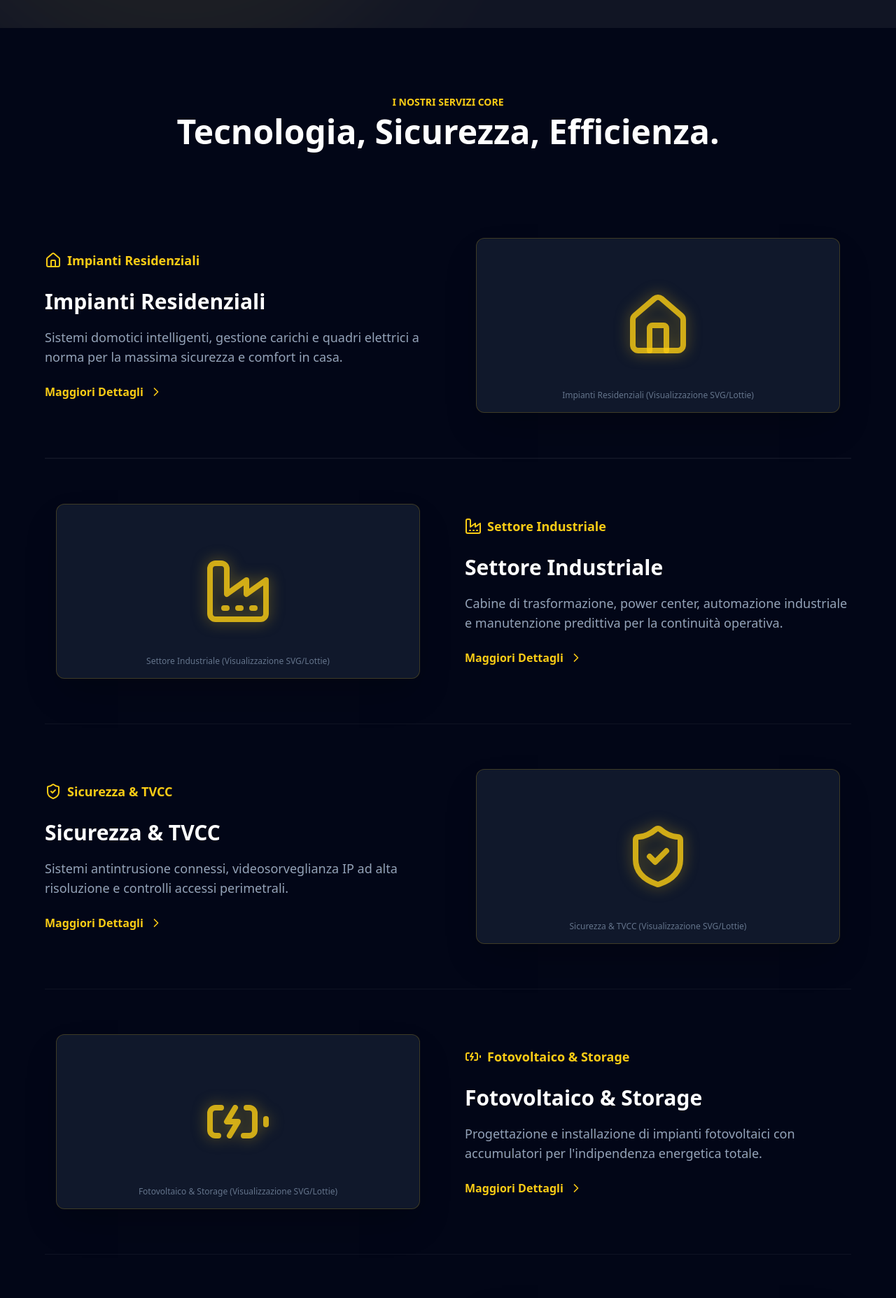
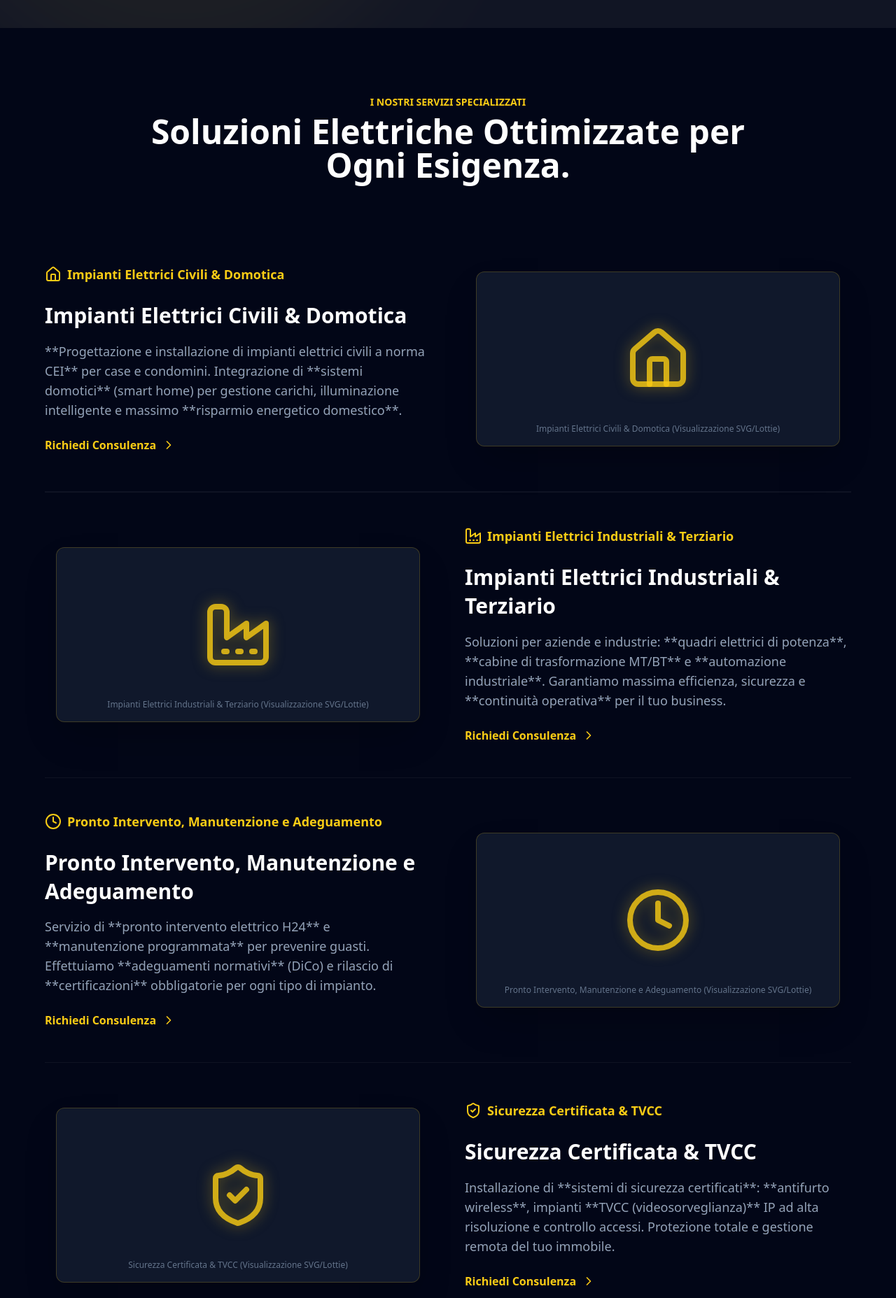
Before and after one commit to maxdesigner94/LandingPage1, a React (Vite) app: page / in a window 1280 px wide. Shown: the part 760-2615 px from the top of the page at 70% size. Built offline with nearby package versions, Linux system fonts and the light colour scheme; grey boxes are pictures that could not be loaded.

Commit message:
Update App.jsx

```diff
--- a/src/App.jsx
+++ b/src/App.jsx
@@ -237,7 +237,7 @@ const ServiceZigZagVisualItem = ({ icon: Icon, title, desc, reverse, delay }) =>
              <h3 className="text-3xl font-bold text-white leading-snug">{title}</h3>
              <p className="text-slate-400 text-lg">{desc}</p>
              <a href="#contatti" className="pt-2 inline-flex items-center text-yellow-400 font-semibold hover:text-white transition-colors group">
-                Maggiori Dettagli &nbsp;<ChevronRight className="w-5 h-5 group-hover:translate-x-1 transition-transform" />
+                Richiedi Consulenza &nbsp;<ChevronRight className="w-5 h-5 group-hover:translate-x-1 transition-transform" />
              </a>
         </div>
 
@@ -248,17 +248,30 @@ const ServiceZigZagVisualItem = ({ icon: Icon, title, desc, reverse, delay }) =>
     </motion.div>
 );
 
-// Sezione Servizi (Layout a ZigZag)
+// Sezione Servizi (Layout a ZigZag con nuovi testi SEO)
 const ServicesGrid = () => {
-    // Ho ripristinato i testi originali, ma se preferisci quelli migliorati,
-    // potrei re-inserirli (erano nella modifica precedente che hai scartato).
     const services = [
-        { icon: Home, title: "Impianti Residenziali", desc: "Sistemi domotici intelligenti, gestione carichi e quadri elettrici a norma per la massima sicurezza e comfort in casa." },
-        { icon: Factory, title: "Settore Industriale", desc: "Cabine di trasformazione, power center, automazione industriale e manutenzione predittiva per la continuità operativa." },
-        { icon: ShieldCheck, title: "Sicurezza & TVCC", desc: "Sistemi antintrusione connessi, videosorveglianza IP ad alta risoluzione e controlli accessi perimetrali." },
-        { icon: BatteryCharging, title: "Fotovoltaico & Storage", desc: "Progettazione e installazione di impianti fotovoltaici con accumulatori per l'indipendenza energetica totale." },
-        { icon: Lightbulb, title: "Illuminazione LED", desc: "Soluzioni di illuminazione ad alta efficienza e design, incluse l'illuminazione pubblica e industriale." },
-        { icon: Grid, title: "Manutenzione e Certificazione", desc: "Contratti di manutenzione programmata e interventi di adeguamento obbligatorio (DiCo) per impianti sempre a norma e funzionanti." },
+        {
+            icon: Home,
+            title: "Impianti Elettrici Civili & Domotica",
+            desc: "**Progettazione e installazione di impianti elettrici civili a norma CEI** per case e condomini. Integrazione di **sistemi domotici** (smart home) per gestione carichi, illuminazione intelligente e massimo **risparmio energetico domestico**.",
+        },
+        {
+            icon: Factory,
+            title: "Impianti Elettrici Industriali & Terziario",
+            desc: "Soluzioni per aziende e industrie: **quadri elettrici di potenza**, **cabine di trasformazione MT/BT** e **automazione industriale**. Garantiamo massima efficienza, sicurezza e **continuità operativa** per il tuo business.",
+        },
+        {
+            icon: Clock,
+            title: "Pronto Intervento, Manutenzione e Adeguamento",
+            desc: "Servizio di **pronto intervento elettrico H24** e **manutenzione programmata** per prevenire guasti. Effettuiamo **adeguamenti normativi** (DiCo) e rilascio di **certificazioni** obbligatorie per ogni tipo di impianto.",
+        },
+        {
+            icon: ShieldCheck,
+            title: "Sicurezza Certificata & TVCC",
+            desc: "Installazione di **sistemi di sicurezza certificati**: **antifurto wireless**, impianti **TVCC (videosorveglianza)** IP ad alta risoluzione e controllo accessi. Protezione totale e gestione remota del tuo immobile.",
+        },
+        // Ho mantenuto 4 servizi come richiesto, accorpando Manutenzione e Adeguamento.
     ];
 
     return (
@@ -266,8 +279,8 @@ const ServicesGrid = () => {
             <div className="container mx-auto px-4 sm:px-6 lg:px-8">
                 {/* Titolo Sezione */}
                 <div className="text-center max-w-4xl mx-auto mb-16">
-                    <p className="text-yellow-400 uppercase font-bold text-sm mb-2">I Nostri Servizi Core</p>
-                    <h2 className="text-4xl md:text-5xl font-bold text-white">Tecnologia, Sicurezza, Efficienza.</h2>
+                    <p className="text-yellow-400 uppercase font-bold text-sm mb-2">I Nostri Servizi Specializzati</p>
+                    <h2 className="text-4xl md:text-5xl font-bold text-white">Soluzioni Elettriche Ottimizzate per Ogni Esigenza.</h2>
                 </div>
 
                 {/* Struttura a ZigZag */}
@@ -285,9 +298,6 @@ const ServicesGrid = () => {
         </section>
     );
 };
-
-// Componente Card del Servizio (Rimossa in favore di ServiceZigZagVisualItem)
-// const ServiceCard = ...
 
 // Componente Vantaggio con animazione (Invariato)
 const BenefitItem = ({ icon: Icon, title, desc, delay }) => (
```
